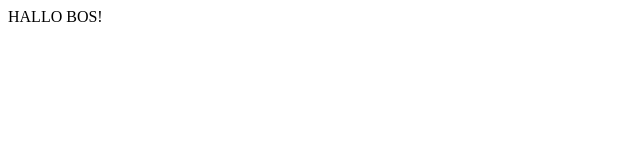
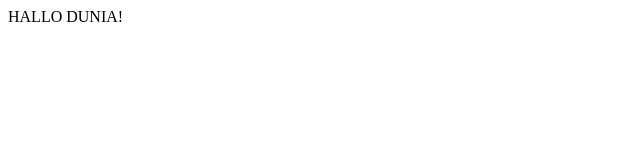
Before and after one commit to maxsyiad/unmer_AM, a plain HTML site: page index.html in a window 1280 px wide. Shown: the full height of the page, 0-640 px from the left. Drawn offline with Linux system fonts and the light colour scheme.

Commit message:
mengganti hallo bos dengan hallo dunia

```diff
--- a/index.html
+++ b/index.html
@@ -1,5 +1,5 @@
 <html>
 <body>
-HALLO BOS!
+HALLO DUNIA!
 </body>
 </html>
```
